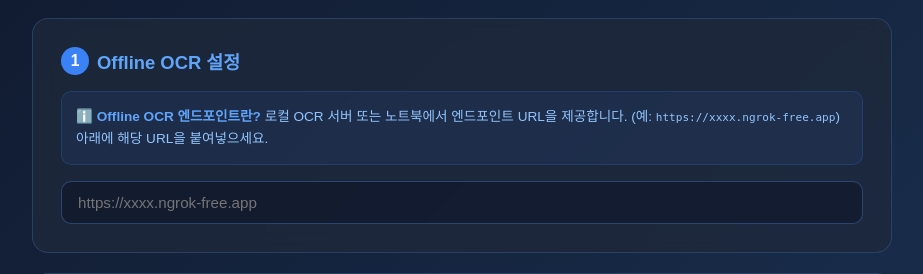
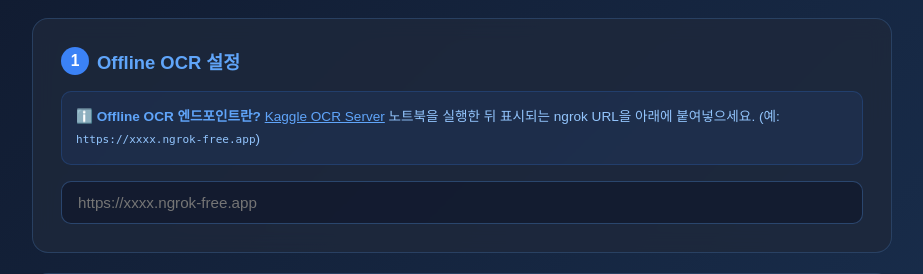
Before and after one commit to irfanqs/gmp-automation, a Flask app: page /offline in a window 1280 px wide. Shown: the part 227-501 px from the top of the page, without its empty margins (178-1101 px from the left). Run offline with Flask 3, Linux system fonts and the light colour scheme; some libraries are stand-ins or nearby versions.

Commit message:
docs: link offline OCR server

```diff
--- a/templates/index.html
+++ b/templates/index.html
@@ -186,8 +186,8 @@
             {% if ocr_mode == 'online' %}
                 <input type="password" id="apiKey" placeholder="sk-ant-api03-..." autocomplete="off">
             {% else %}
-                <div class="info-box" id="ocrHelp">ℹ️ <strong>Offline OCR 엔드포인트란?</strong> 로컬 OCR 서버 또는 노트북에서 엔드포인트 URL을 제공합니다.
-                    (예: <code>https://xxxx.ngrok-free.app</code>) 아래에 해당 URL을 붙여넣으세요.</div>
+                <div class="info-box" id="ocrHelp">ℹ️ <strong>Offline OCR 엔드포인트란?</strong> <a href="https://www.kaggle.com/code/irfanqs/deepseek-ocr-backend-server" target="_blank" rel="noopener noreferrer" style="color:#60a5fa;">Kaggle OCR Server</a> 노트북을 실행한 뒤 표시되는 ngrok URL을 아래에 붙여넣으세요.
+                    (예: <code>https://xxxx.ngrok-free.app</code>)</div>
                 <input type="text" id="offlineEndpoint" placeholder="https://xxxx.ngrok-free.app" autocomplete="off">
             {% endif %}
         </div>
@@ -261,7 +261,7 @@
                 processingStatus: '⏳ PDF를 AI가 분석하고 있습니다. PDF 수에 따라 1~5분 소요될 수 있습니다...',
                 error: '❌ 오류:', success: '✅ 성공!', processed: '개의 AHU 데이터가 처리되었습니다.', ahuList: 'AHU 목록:',
                 warning: '⚠️ 경고:', download: '다운로드', networkError: '❌ 네트워크 오류:',
-                offlineHelp: 'ℹ️ <strong>Offline OCR 엔드포인트란?</strong> 로컬 OCR 서버 또는 노트북에서 엔드포인트 URL을 제공합니다. (예: <code>https://xxxx.ngrok-free.app</code>) 아래에 해당 URL을 붙여넣으세요.',
+                offlineHelp: 'ℹ️ <strong>Offline OCR 엔드포인트란?</strong> <a href="https://www.kaggle.com/code/irfanqs/deepseek-ocr-backend-server" target="_blank" rel="noopener noreferrer" style="color:#60a5fa;">Kaggle OCR Server</a> 노트북을 실행한 뒤 표시되는 ngrok URL을 아래에 붙여넣으세요. (예: <code>https://xxxx.ngrok-free.app</code>)',
                 uploadRules: '📄 <strong>업로드 규칙:</strong> 같은 측정 종류의 PDF만 업로드하세요. 여러 AHU의 PDF를 한 번에 업로드할 수 있습니다. 각 PDF = 1 AHU × 1 학기(semester)'
             },
             en: {
@@ -275,7 +275,7 @@
                 processing: 'Processing... (Analyzing PDFs, please wait)', processingStatus: '⏳ AI is analyzing the PDFs. This may take 1 to 5 minutes depending on the number of files...',
                 error: '❌ Error:', success: '✅ Success!', processed: ' AHU data sets have been processed.', ahuList: 'AHU list:',
                 warning: '⚠️ Warnings:', download: 'Download', networkError: '❌ Network error:',
-                offlineHelp: 'ℹ️ <strong>What is an Offline OCR endpoint?</strong> Your local OCR server or notebook provides an endpoint URL. (Example: <code>https://xxxx.ngrok-free.app</code>) Paste that URL below.',
+                offlineHelp: 'ℹ️ <strong>What is an Offline OCR endpoint?</strong> Run the <a href="https://www.kaggle.com/code/irfanqs/deepseek-ocr-backend-server" target="_blank" rel="noopener noreferrer" style="color:#60a5fa;">Kaggle OCR Server</a> notebook, then paste the displayed ngrok URL below. (Example: <code>https://xxxx.ngrok-free.app</code>)',
                 uploadRules: '📄 <strong>Upload rules:</strong> Upload only PDFs of the same test type. You can upload PDFs for multiple AHUs at once. Each PDF = 1 AHU × 1 semester.'
             }
         };
```
